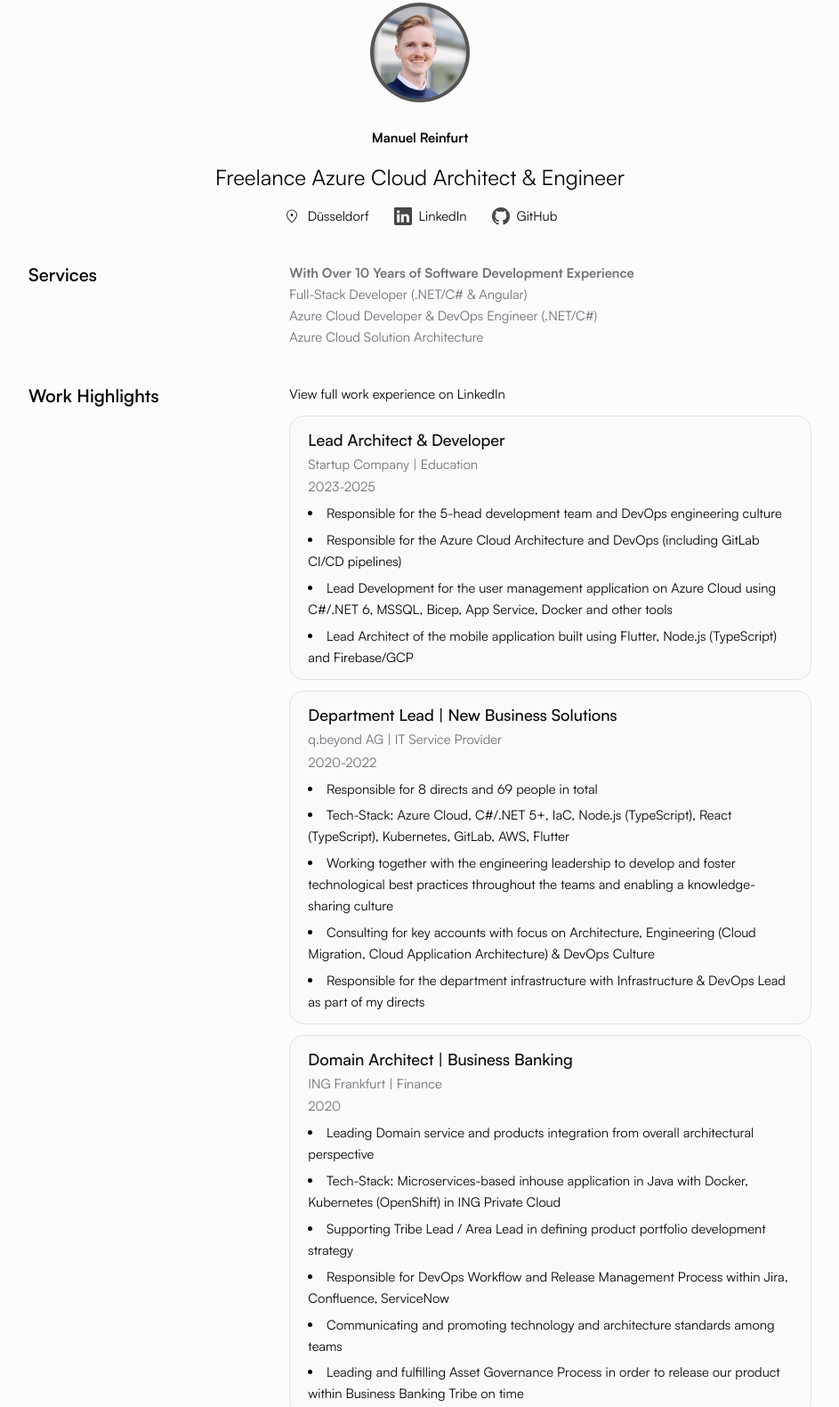
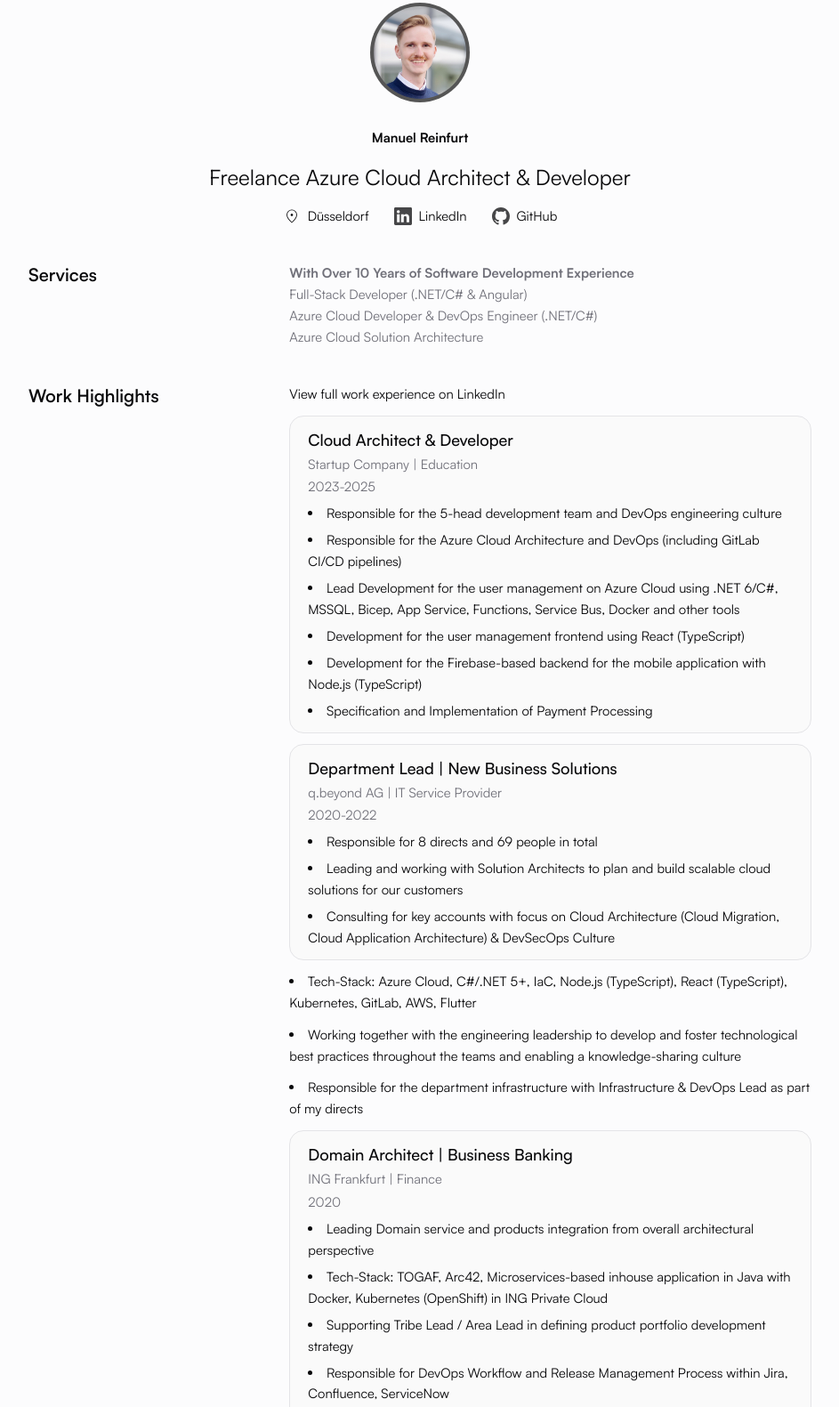
Before and after one commit to mreinfurt/mreinfurt.github.io, an Astro site: page / in a window 1280 px wide. Shown: the part 118-1699 px from the top of the page at 89% size, without its empty margins (168-1111 px from the left). Built offline with nearby package versions, Linux system fonts and the light colour scheme; Astro itself is replaced by a stand-in of ours; some packages are replaced by stand-ins of ours.

Commit message:
Update page

```diff
--- a/src/pages/index.astro
+++ b/src/pages/index.astro
@@ -9,11 +9,12 @@ import { Image } from "astro:assets";
 import profileImage from "../assets/profile.jpeg";
 
 const cloud = ["Azure Cloud"];
+const architecture = ["Monolith, Serverless, Event-based"];
 const backend = [".NET/C#"];
-const frontend = ["Angular"];
+const frontend = ["Angular (TypeScript)"];
 const cicd = ["Azure DevOps", "GitHub", "GitLab"];
-const iac = ["Azure Resource Manager", "Azure Bicep"];
-const others = ["Docker", "Kubernetes"];
+const devops = ["Azure Bicep", "Terraform", "Docker", "Kubernetes"];
+const security = ["ISO 27001", "DevSecOps"];
 ---
 
 <PageLayout meta={{ title: "Home" }}>
@@ -28,7 +29,7 @@ const others = ["Docker", "Kubernetes"];
 
       <div class="flex flex-col items-center gap-y-4">
         <h1 class="text-^3xl font-bold">Manuel Reinfurt</h1>
-        <span class="text-2xl">Freelance Azure Cloud Architect & Engineer</span>
+        <span class="text-2xl">Freelance Azure Cloud Architect & Developer</span>
         <div class="flex flex-wrap justify-center gap-x-7 gap-y-3">
           <Label title="Düsseldorf">
             <svg
@@ -92,14 +93,16 @@ const others = ["Docker", "Kubernetes"];
     <Section title="Work Highlights">
 		<a href="https://www.linkedin.com/in/manuel-reinfurt-1868a1153/">View full work experience on LinkedIn</a>
 		<Card
-			heading="Lead Architect & Developer"
+			heading="Cloud Architect & Developer"
 			subheading="Startup Company | Education"
 			date="2023-2025"
 		>
 		<li>Responsible for the 5-head development team and DevOps engineering culture</li>
 		<li>Responsible for the Azure Cloud Architecture and DevOps (including GitLab CI/CD pipelines)
-		<li>Lead Development for the user management application on Azure Cloud using C#/.NET 6, MSSQL, Bicep, App Service, Docker and other tools</li>
-		<li>Lead Architect of the mobile application built using Flutter, Node.js (TypeScript) and Firebase/GCP</li>
+		<li>Lead Development for the user management on Azure Cloud using .NET 6/C#, MSSQL, Bicep, App Service, Functions, Service Bus, Docker and other tools</li>
+		<li>Development for the user management frontend using React (TypeScript)</li>
+    <li>Development for the Firebase-based backend for the mobile application with Node.js (TypeScript)</li>
+    <li>Specification and Implementation of Payment Processing</li>
 		</Card>
 		<Card
 			heading="Department Lead | New Business Solutions"
@@ -107,9 +110,10 @@ const others = ["Docker", "Kubernetes"];
 			date="2020-2022"
 		>
 		<li>Responsible for 8 directs and 69 people in total</li>
+    <li>Leading and working with Solution Architects to plan and build scalable cloud solutions for our customers</li>
+    <li>Consulting for key accounts with focus on Cloud Architecture (Cloud Migration, Cloud Application Architecture) & DevSecOps Culture</Card></li>
 		<li>Tech-Stack: Azure Cloud, C#/.NET 5+, IaC, Node.js (TypeScript), React (TypeScript), Kubernetes, GitLab, AWS, Flutter</li>
 		<li>Working together with the engineering leadership to develop and foster technological best practices throughout the teams and enabling a knowledge-sharing culture</li>
-		<li>Consulting for key accounts with focus on Architecture, Engineering (Cloud Migration, Cloud Application Architecture) & DevOps Culture</li>
 		<li>Responsible for the department infrastructure with Infrastructure & DevOps Lead as part of my directs</li>
 		</Card>
 		<Card
@@ -117,7 +121,7 @@ const others = ["Docker", "Kubernetes"];
 			subheading="ING Frankfurt | Finance"
 			date="2020">
 		<li>Leading Domain service and products integration from overall architectural perspective</li>
-		<li>Tech-Stack: Microservices-based inhouse application in Java with Docker, Kubernetes (OpenShift) in ING Private Cloud</li>
+		<li>Tech-Stack: TOGAF, Arc42, Microservices-based inhouse application in Java with Docker, Kubernetes (OpenShift) in ING Private Cloud</li>
 		<li>Supporting Tribe Lead / Area Lead in defining product portfolio development strategy</li>
 		<li>Responsible for DevOps Workflow and Release Management Process within Jira, Confluence, ServiceNow</li>
 		<li>Communicating and promoting technology and architecture standards among teams</li>
@@ -167,11 +171,12 @@ const others = ["Docker", "Kubernetes"];
 
     <Section title="Technical Focus">
       <SkillLayout title="Cloud" skills={cloud} />
+      <SkillLayout title="Architecture" skills={architecture} />
       <SkillLayout title="Backend" skills={backend} />
       <SkillLayout title="Frontend" skills={frontend} />
-      <SkillLayout title="Continuous Integration & Delivery" skills={cicd} />
-      <SkillLayout title="Infrastructure as Code" skills={iac} />
-      <SkillLayout title="Others" skills={others} />
+      <SkillLayout title="CI & CD" skills={cicd} />
+      <SkillLayout title="DevOps & IaC" skills={devops} />
+      <SkillLayout title="Security & Compliance" skills={security} />
     </Section>
   </div>
 </PageLayout>
```
